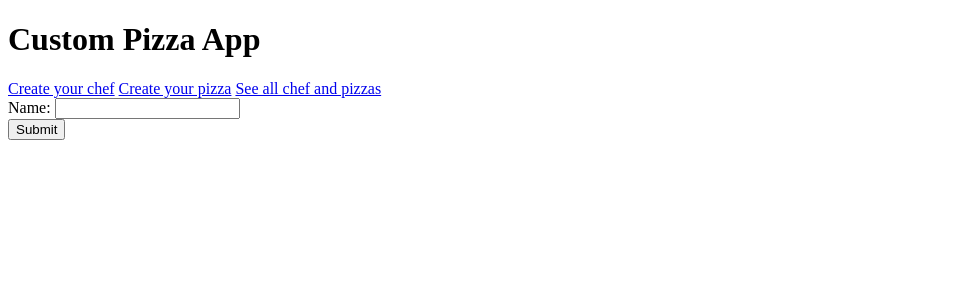
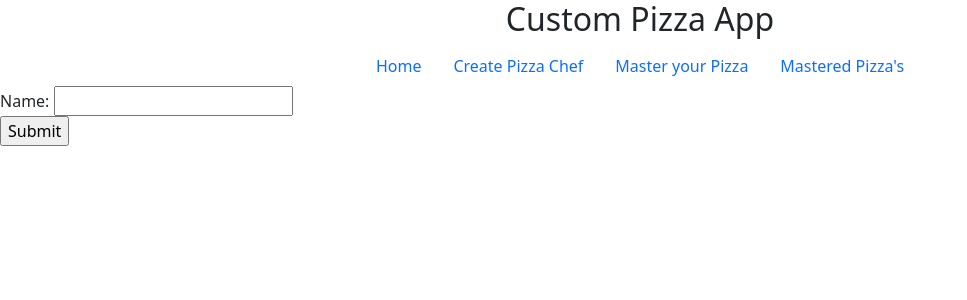
Before and after one commit to erhnaks/Phyton_flask_app_Pipeline, a Flask app: page /createchef in a window 1280 px wide. Shown: the top 300 px of the page, without its empty margins (0-967 px from the left). Run offline with Flask 2, Linux system fonts and the light colour scheme.

Commit message:
QP-6 '# home.html cleaned up, working on rest of the .html pages

```diff
--- a/application/templates/base.html
+++ b/application/templates/base.html
@@ -3,12 +3,24 @@
 <head>
     <title> Chef Pizza's </title>
     </head>
-        <h1>Custom Pizza App</h1>
-        <span><a href="{{ url_for('createchef') }}">Create your chef</a></span>
+    <link href="https://cdn.jsdelivr.net/npm/bootstrap@5.1.3/dist/css/bootstrap.min.css" rel="stylesheet" integrity="sha384-1BmE4kWBq78iYhFldvKuhfTAU6auU8tT94WrHftjDbrCEXSU1oBoqyl2QvZ6jIW3" crossorigin="anonymous">
+        <h2><center>Custom Pizza App</center></h2>
 
-        <span><a href="{{ url_for('createpizza') }}">Create your pizza</a></span>
+        <ul class="nav justify-content-center">
+            <li class="nav-item">
+            <a class="nav-link active" aria-current="page" href="read">Home</a>
+            </li>
+            <li class="nav-item">
+            <a class="nav-link" href="createchef">Create Pizza Chef</a>
+            </li>
+            <li class="nav-item">
+            <a class="nav-link" href="createpizza">Master your Pizza</a>
+            </li>
+            <li class="nav-item">
+            <a class="nav-link" href="read">Mastered Pizza's</a>
+            </li>
+        </ul>
 
-        <span><a href="{{ url_for('read') }}">See all chef and pizzas</a></span>
         {% block chef %}
         {% endblock chef %}
     </body>
```
Also changed, not shown: 1 other file.
